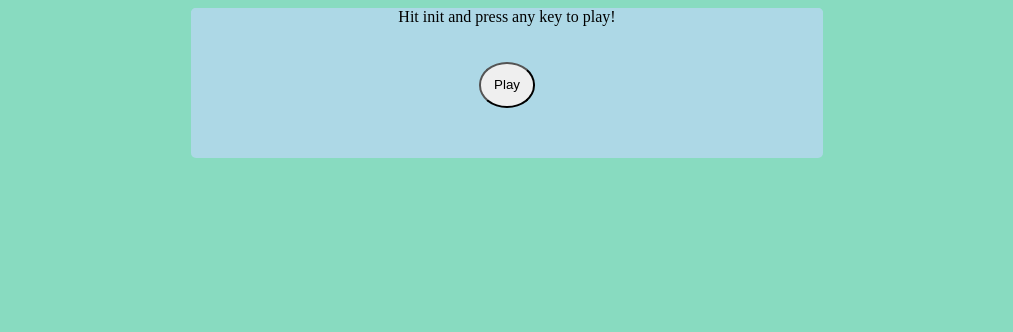
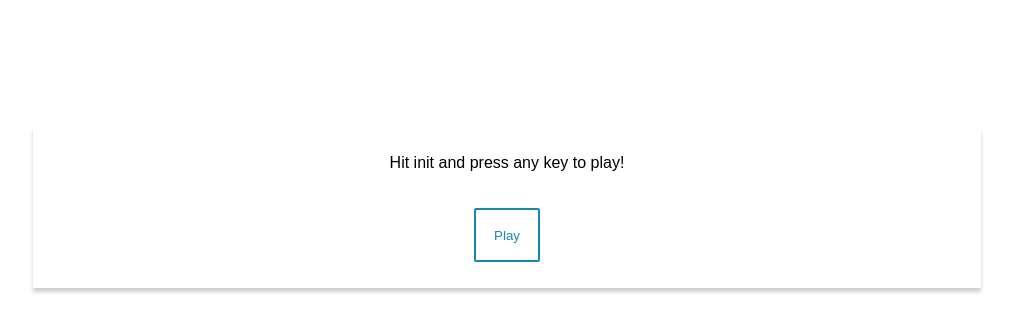
Before and after one commit to vigotskij/hanginthere, a website: page index.html in a window 1280 px wide. Shown: the whole page, without its empty margins (133-1146 px from the left). Drawn offline with Linux system fonts and the light colour scheme.

Commit message:
changing css

```diff
--- a/css/styles.css
+++ b/css/styles.css
@@ -1,20 +1,20 @@
+*{
+  margin: 0px;
+  padding: 0px;
+}
 body {
-  background-color: rgba(51, 193, 147, 0.58) ;
+  background-color:#fff ;
   text-align: center ;
-}
-
-div {
-  background-color: lightblue ;
-  border-radius: 5px ;
-/*  border: 1px solid black ; */
-  height: auto ;
+  font-family: "Arial";
 }
 
 div#game {
-  width: 50% ;
+  width: 70%;
   margin: auto ;
-  margin-top: auto ;
-  min-height: 150px ;
+  margin-top: 10%;
+  height: auto ;
+  padding: 2%;
+  box-shadow: 0px 4px 4px 0px rgba(0,0,0,0.2);
 }
 
 div#main {
@@ -24,7 +24,7 @@ div.letter {
   display: inline-block ;
   min-width: 1em ;
   min-height: 1em ;
-  border: 1px solid black ;
+  border: 1.5px solid #1789af ;
   margin: 0.1em ;
   padding: 1em ;
   text-align: center ;
@@ -40,14 +40,22 @@ div.parts {
   display: inline-block ;
   min-width: 1em ;
   min-height: 1em ;
-  border: 1px solid black ;
+  border: 1.5px solid #1789af ;
   margin: 0.1em ;
   padding: 1em ;
   text-align: center ;
 }
 
 input.button {
-  border-radius: 100% ;
-  min-height: 2em ;
-  padding: 1em ;
+  border-radius: 2px;
+  border: 2px solid #1789af;
+  background: #fff;
+  color: #1789af;
+  padding: 2%;
+  transition:  all 0.2s;
+  cursor: pointer;
 }
+input.button:hover{
+  background: #1789af;
+  color:#fff;
+}
```
